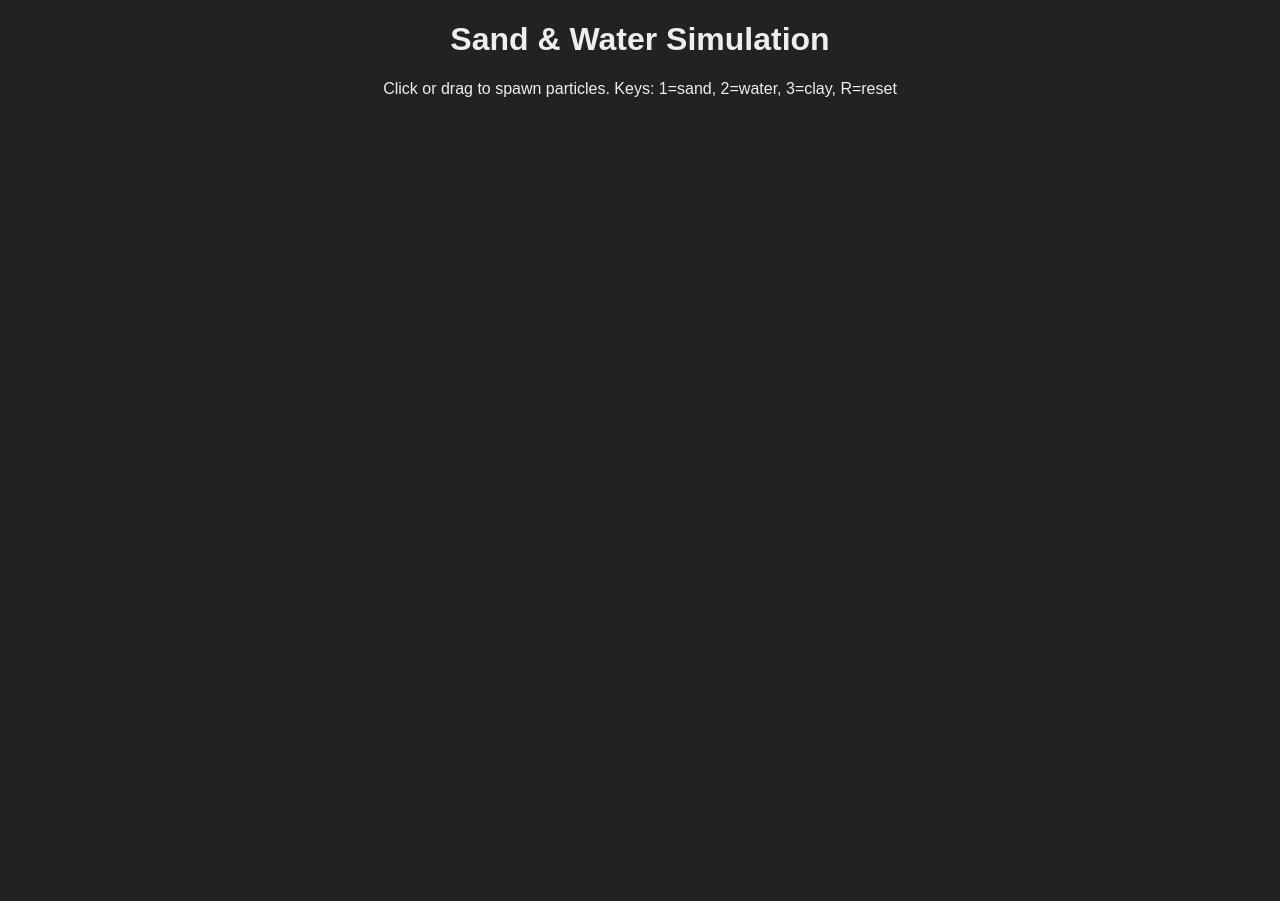
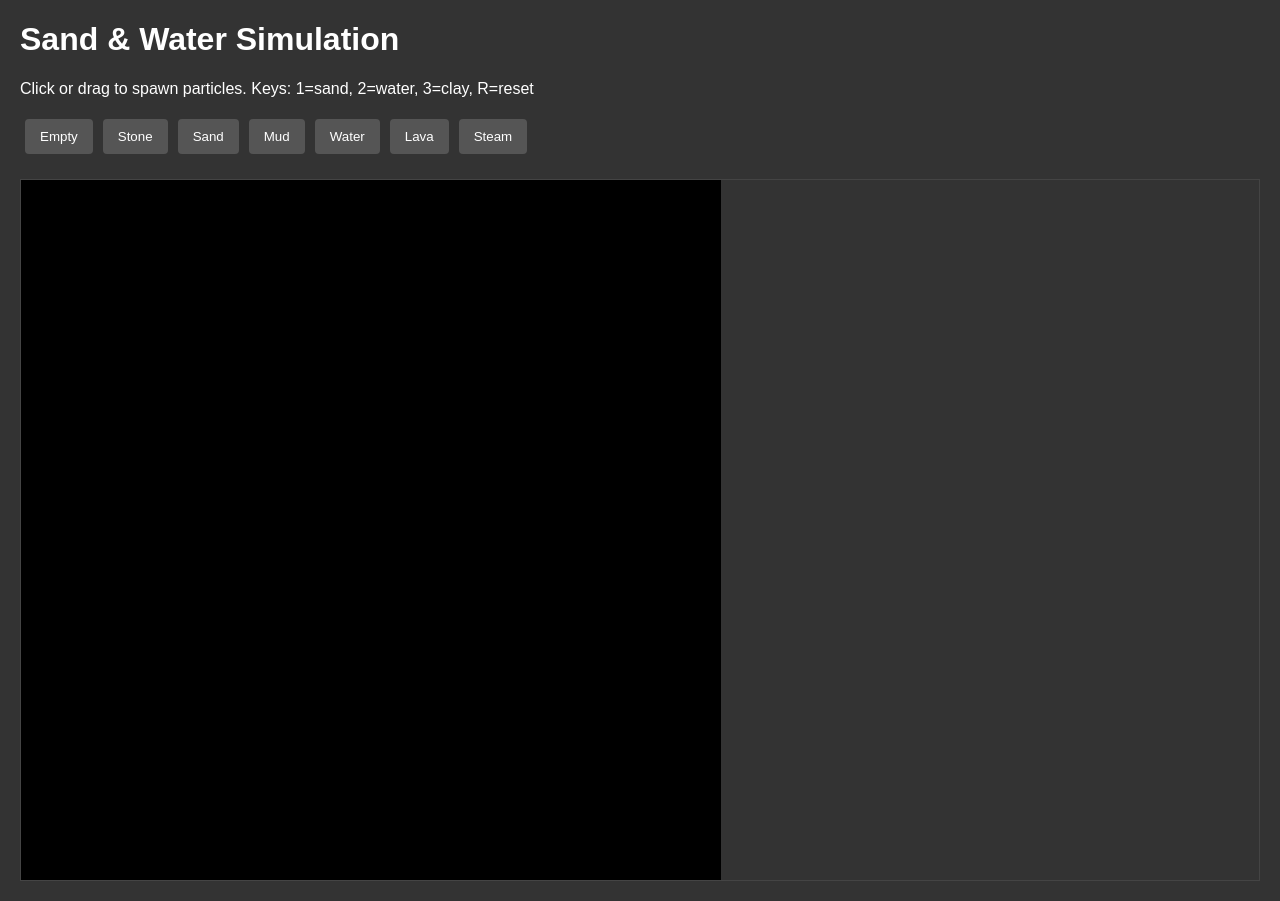
Before and after one commit to Olleb209/Pixel-Sim, a plain HTML site: page index.html in a window 1280 px wide. Before the commit the page ends 838 px from the top, so only its background shows below. Drawn offline with Linux system fonts and the light colour scheme; animation ran at ten frames a second.

Commit message:
Fixed the fix i was stupid enough to fail

```diff
--- a/script.js
+++ b/script.js
@@ -7,11 +7,13 @@ const grid = [];
 const cells = [];
 
 let brushRadius = 5;
-let currentType = 3;
+// Default to sand (index 2) as a starting material
+let currentType = 2;
 
 const keys = {};
 
-const udir = 69696969696969420;
+// Use a string or meaningful value for udir that you can check against later
+const udir = "random_direction";
 
 const indexes = {
     empty: 0,
@@ -207,6 +209,7 @@ gridElement.addEventListener("mouseleave", e => {
 gridElement.addEventListener("mousemove", e => {
     if (isMouseDown) drawCircleAtCursor(e);
 });
+
 function drawCircleAtCursor(e) {
     const rect = gridElement.getBoundingClientRect();
     const cx = Math.floor((e.clientX - rect.left) / cellSize);
@@ -226,48 +229,47 @@ function drawCircleAtCursor(e) {
     }
 }
 
+// *** MODIFIED START FUNCTION WITH BUTTON GENERATION ***
 function start() {
-    // ... existing initialization code ...
     gridElement.style.display = "grid";
     gridElement.style.gridTemplateColumns = `repeat(${cols}, ${cellSize}px)`;
     gridElement.style.gridTemplateRows = `repeat(${rows}, ${cellSize}px)`;
 
-    // Get the container element where you want to place the buttons
-    const container = document.getElementById("buttonsContainer");
+    // The buttonsContainer must exist in the HTML for this to work
+    // Since you didn't include it in your HTML snippet,
+    // we will add the buttons just above the grid element.
+    const container = document.createElement('div');
+    container.id = 'buttonsContainer';
+    document.body.insertBefore(container, gridElement);
 
-    // FIX: Iterate over object entries using Object.entries(types)
+    // Loop through the types object using Object.entries
     for (const [key, value] of Object.entries(types)) {
         const button = document.createElement("button");
 
-        // Use the 'key' (e.g., "empty", "stone") as the button text
-        button.textContent = key;
+        button.textContent = key.charAt(0).toUpperCase() + key.slice(1); // Capitalize the first letter
 
-        // Add a class for styling if needed (optional)
-        button.classList.add("material-button");
-
-        // Add an event listener to set the currentType when clicked
         button.addEventListener("click", function() {
             currentType = value.index;
-            // Optional: Add visual feedback for the active button here
-            console.log("Current type set to: " + key);
+            console.log("Switched to: " + key);
         });
 
-        // Append the newly created button to the container
         container.appendChild(button);
     }
+    // *** END OF BUTTON GENERATION ***
 
-    // ... rest of your start function for initializing the grid ...
 
+    // Initialize the grid data structure and DOM elements
     for (let y = 0; y < rows; y++) {
         grid[y] = [];
         cells[y] = [];
         for (let x = 0; x < cols; x++) {
             grid[y][x] = 0;
-            // ... (rest of cell creation logic) ...
+
             const cell = document.createElement("div");
             cell.style.width = cellSize + "px";
             cell.style.height = cellSize + "px";
-            cell.style.background = "black";
+            // Set initial background color based on initial type (0, empty)
+            cell.style.background = types.empty.color;
 
             gridElement.appendChild(cell);
             cells[y][x] = cell;
@@ -276,34 +278,48 @@ function start() {
 }
 
 function render() {
+    // Optimized render loop to directly access the color from the grid value
     for (let y = 0; y < rows; y++) {
         for (let x = 0; x < cols; x++) {
+            const typeIndex = grid[y][x];
+            // Find the correct color efficiently
+            // Note: A map of index->color would be faster, but this works
             for (const [key, type] of Object.entries(types)) {
-                if (grid[y][x] === type.index){
+                if (type.index === typeIndex){
                     cells[y][x].style.background = type.color;
+                    break; // Exit the inner loop once the color is found
                 }
             }
         }
     }
 }
 
+// ... (update and moveCell functions remain the same as you provided) ...
+
 function update() {
     // --- Update solids and liquids ---
+    // Iterate from bottom up for gravity simulation
     for (let y = rows - 1; y >= 0; y--) {
         for (let x = 0; x < cols; x++) {
-            for (const [key, type] of Object.entries(types)) {
-                if (type.index === indexes.steam) continue; // skip gases here
-                moveCell(x, y, type);
+            // Check for material types that fall down or spread
+            const typeIndex = grid[y][x];
+            if (typeIndex !== indexes.steam && typeIndex !== indexes.empty && typeIndex !== indexes.stone) {
+                // Find the full type object to pass to moveCell
+                const currentTypeObj = Object.values(types).find(t => t.index === typeIndex);
+                if (currentTypeObj) {
+                    moveCell(x, y, currentTypeObj);
+                }
             }
         }
     }
 
     // --- Update gases separately ---
-    for (let y = 0; y < rows; y++) { // gases usually go up
+    // Iterate from top down for gas rising simulation
+    for (let y = 0; y < rows; y++) {
         for (let x = 0; x < cols; x++) {
-            for (const [key, type] of Object.entries(types)) {
-                if (type.index !== indexes.steam) continue;
-                moveCell(x, y, type);
+            if (grid[y][x] === indexes.steam) {
+                 const steamTypeObj = types.steam;
+                 moveCell(x, y, steamTypeObj);
             }
         }
     }
@@ -312,24 +328,30 @@ function update() {
 // Helper to move a cell based on its type
 function moveCell(x, y, type) {
     let moved = false;
+    // Don't move if the cell content doesn't match the type we are processing
     if (grid[y][x] !== type.index) return;
 
+    // Used to randomize left/right direction for liquids/dusts
     let randDir = Math.random() < 0.5 ? -1 : 1;
 
-    for (let dir of type.dirs) {
+    // Shuffle the directions array to reduce grid artifacts/bias
+    const shuffledDirs = [...type.dirs].sort(() => Math.random() - 0.5);
+
+    for (let dir of shuffledDirs) {
         let dx = dir[1];
-        if (dx === udir) dx = randDir;
+        if (dx === udir) dx = randDir; // Apply random left/right
         const nx = x + dx;
         const ny = y + dir[0];
 
         if (!type.test) continue;
         for (let g of type.test) {
             if (nx >= 0 && nx < cols && ny >= 0 && ny < rows) {
-                if (grid[ny][nx] === g.gt && g.chance < Math.random()) {
-                    grid[ny][nx] = g.turns;
-                    grid[y][x] = g.leaves;
+                // Check if target cell matches the requirement (g.gt) AND chance passes
+                if (grid[ny][nx] === g.gt && Math.random() > (1 - g.chance)) {
+                    grid[ny][nx] = g.turns; // Target cell becomes this
+                    grid[y][x] = g.leaves;  // Original cell becomes this
                     moved = true;
-                    break;
+                    break; // Stop checking directions once moved
                 }
             }
         }
@@ -338,16 +360,19 @@ function moveCell(x, y, type) {
 }
 
 function loop(time) {
-    if (keys["Digit1"]) currentType = 1;
-    if (keys["Digit2"]) currentType = 2;
-    if (keys["Digit3"]) currentType = 3;
-    if (keys["Digit4"]) currentType = 4;
-    if (keys["Digit5"]) currentType = 5;
-    // Don't call drawCircleAtCursor here!
-    update(); // optional, can be empty
+    if (keys["Digit1"]) currentType = indexes.stone;
+    if (keys["Digit2"]) currentType = indexes.sand;
+    if (keys["Digit3"]) currentType = indexes.mud;
+    if (keys["Digit4"]) currentType = indexes.water;
+    if (keys["Digit5"]) currentType = indexes.lava;
+    if (keys["Digit6"]) currentType = indexes.steam;
+
+    update();
     render();
     requestAnimationFrame(loop);
 }
 
+// Initialize the simulation
 start();
+// Start the main loop
 requestAnimationFrame(loop);
--- a/style.css
+++ b/style.css
@@ -1,26 +1,27 @@
-/* -------------------- BODY -------------------- */
 body {
-    background-color: #222;
-    color: #eee;
     font-family: sans-serif;
-    text-align: center;
-    margin: 0;
-    padding: 0;
+    background-color: #333;
+    color: white;
+    margin: 20px;
 }
 
-/* -------------------- GRID CONTAINER -------------------- */
+#buttonsContainer button {
+    padding: 10px 15px;
+    margin: 5px;
+    cursor: pointer;
+    background-color: #555;
+    color: white;
+    border: none;
+    border-radius: 4px;
+}
+
+#buttonsContainer button:hover {
+    background-color: #777;
+}
+
 #grid {
-    display: grid;
-    grid-template-columns: repeat(150, 5px);
-    grid-template-rows: repeat(150, 5px);
-    margin: 20px auto;
-    user-select: none;
-    -webkit-user-drag: none;
+    border: 1px solid #444;
+    margin-top: 20px;
+    /* Prevent cursor issues when drawing */
     cursor: crosshair;
 }
-
-/* -------------------- GRID CELLS -------------------- */
-.cell {
-    width: 5px;
-    height: 5px;
-}
```
